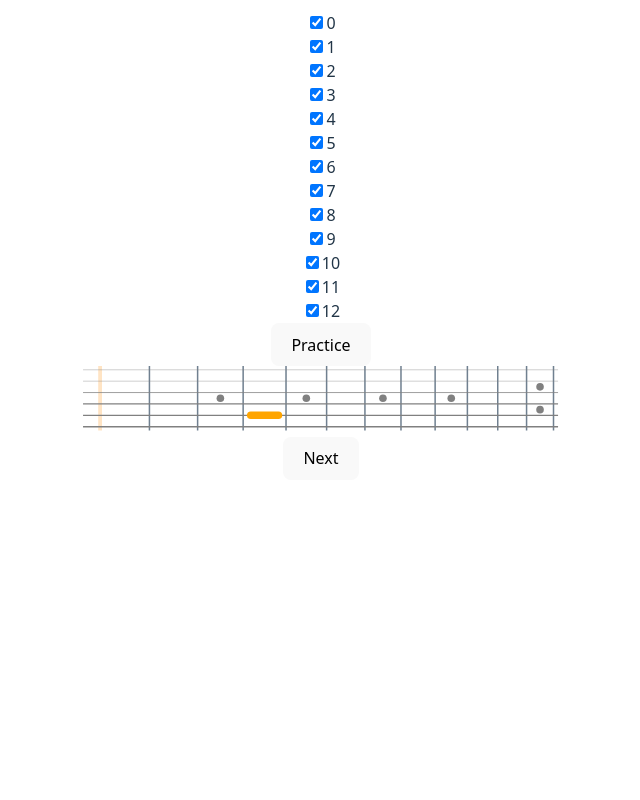
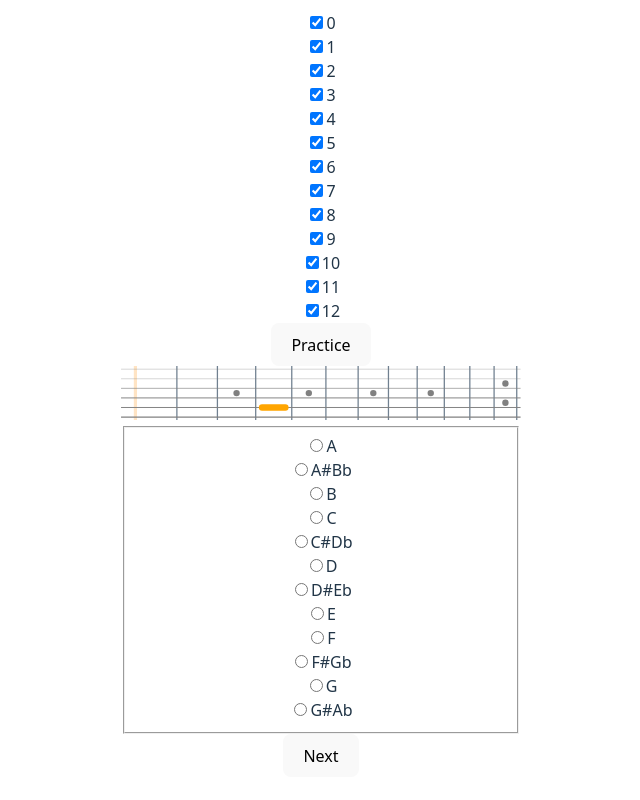
Before and after one commit to taylorlaekeman/rosewood, a React (Vite) app: page / in a window 1280 px wide. Shown: the part 386-1186 px from the top of the page, without its empty margins (319-959 px from the left). Before the commit the page ends 898 px from the top, so only its background shows below. Built offline with nearby package versions, Linux system fonts and the light colour scheme.

Commit message:
add note buttons

```diff
--- a/src/App.tsx
+++ b/src/App.tsx
@@ -4,6 +4,7 @@ import { Fretboard } from './Fretboard';
 import { FRETS, type Fret } from './frets';
 import { GUITAR_STRINGS, type GuitarString } from './guitarStrings';
 import { useRandomNote } from './useRandomNote';
+import { NOTES, type Note } from './notes';
 
 function App() {
   const [stringConfiguration, setStringConfiguration] =
@@ -16,10 +17,11 @@ function App() {
   const enabledFrets = Object.entries(fretConfiguration)
     .filter(([_, enabled]) => enabled)
     .map(([fret]) => parseInt(fret, 10) as Fret);
-  const { fret, getNewNote, guitarString } = useRandomNote({
+  const { fret, getNewNote, guitarString, note } = useRandomNote({
     enabledStrings,
     enabledFrets,
   });
+  const [selectedNote, setSelectedNote] = useState<Note | undefined>();
   return (
     <>
       <h1>Rosewood</h1>
@@ -83,7 +85,31 @@ function App() {
         Practice
       </button>
       <Fretboard highlights={[{ fret, guitarString }]} />
-      <button onClick={getNewNote}>Next</button>
+      <fieldset>
+        {NOTES.map((note) => (
+          <div key={note}>
+            <input
+              checked={note === selectedNote}
+              id={note}
+              name="note"
+              onChange={() => setSelectedNote(note)}
+              type="radio"
+              value={note}
+            />
+            <label htmlFor={note}>{note}</label>
+          </div>
+        ))}
+      </fieldset>
+      {selectedNote === note && <p>correct!</p>}
+      {selectedNote && selectedNote !== note && <p>try again</p>}
+      <button
+        onClick={() => {
+          setSelectedNote(undefined);
+          getNewNote();
+        }}
+      >
+        Next
+      </button>
     </>
   );
 }
```
